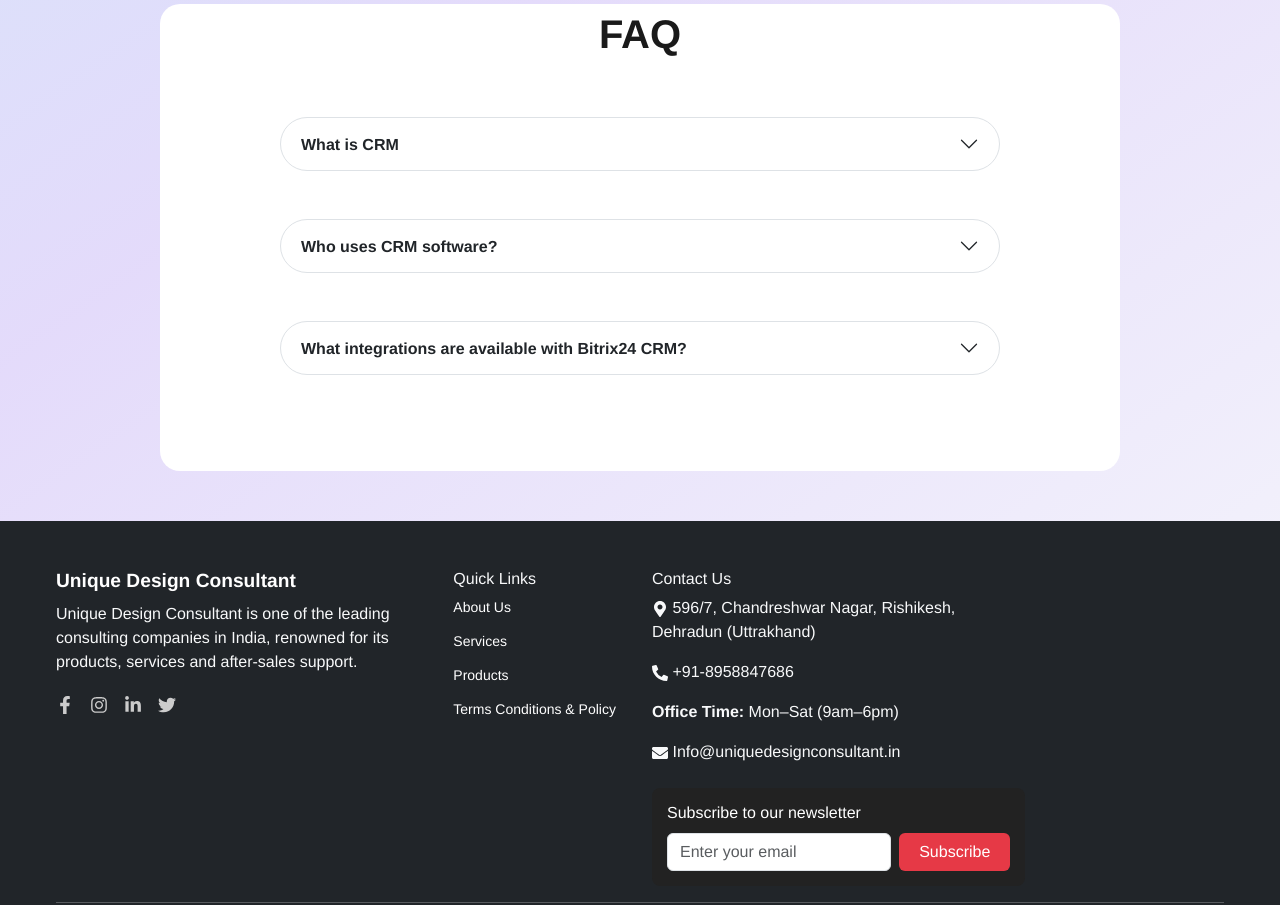
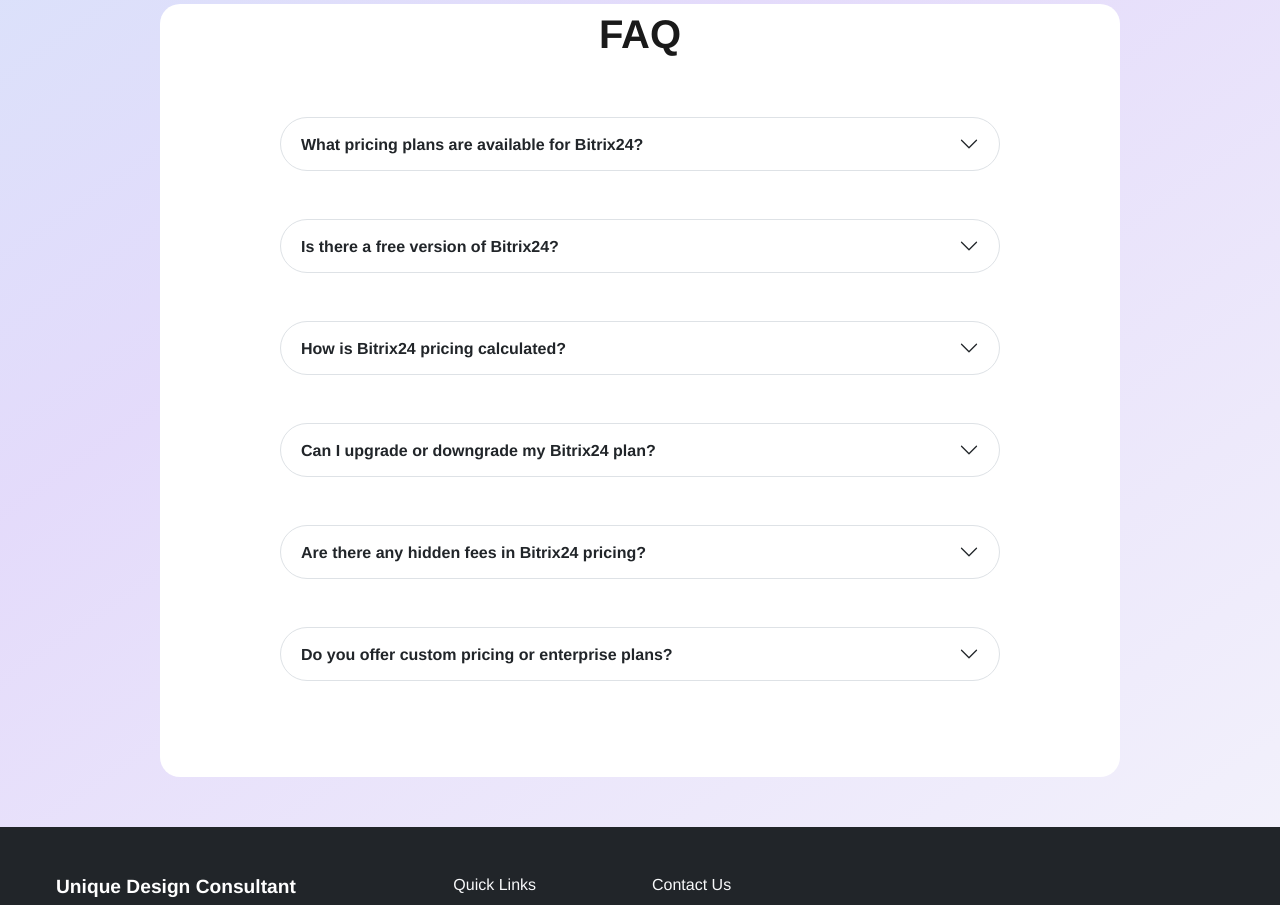
Before and after one commit to kite335/UDC_Test-Main, a React (Vite) app: page /UDC_Test-Main/pricing in a window 1280 px wide. Shown: the part 1160-2065 px from the top of the page. Built offline with nearby package versions, Linux system fonts and the light colour scheme.

Commit message:
pricing faq change

```diff
--- a/src/components/Pricing.jsx
+++ b/src/components/Pricing.jsx
@@ -102,23 +102,29 @@
 
     const pricingFAQ=[
         {
-            query: "What is CRM",
-            answer: "CRM is a Customer Relationship Management Software",
-            unique_1:"headingOne",
-            unique_2:"collapseOne"
-        },
+query:"What pricing plans are available for Bitrix24?",
+answer:"Bitrix24 offers multiple pricing plans, including Free, Basic, Standard, and Professional, designed to meet the needs of teams of different sizes and business requirements."
+},
+       {
+query:"Is there a free version of Bitrix24?",
+answer:"Yes, Bitrix24 provides a free plan with essential tools for CRM, tasks, communication, and collaboration, suitable for small teams and startups."
+},
         {
-            query: "Who uses CRM software?",
-            answer: "CRM software is used by businesses of all sizes—from small startups to large enterprises—across industries like sales, marketing, real estate, finance, customer service, and more. Sales teams, marketers, support agents, and business owners rely on CRM systems to organize contacts, track interactions, automate workflows, and improve customer relationships.",
-            unique_1:"headingTwo",
-            unique_2:"collapseTwo"
-        },
-        {
-            query: "What integrations are available with Bitrix24 CRM?",
-            answer: "Bitrix24 integrates with popular email services (Gmail, Outlook), telephony providers, messengers (WhatsApp, Facebook Messenger), e-commerce platforms, and many third-party apps via REST API and Zapier. You can synchronize calendars, contacts, and automate data flows across tools.",
-            unique_1:"headingThree",
-            unique_2:"collapseThree"
-        }
+query:"How is Bitrix24 pricing calculated?",
+answer:"Bitrix24 pricing is typically based on the number of users and the selected plan, with monthly or annual billing options available."
+},
+{
+query:"Can I upgrade or downgrade my Bitrix24 plan?",
+answer:"Yes, you can upgrade or downgrade your Bitrix24 plan at any time to match your evolving business needs."
+},
+{
+query:"Are there any hidden fees in Bitrix24 pricing?",
+answer:"No, Bitrix24 pricing is transparent, and there are no hidden charges beyond the selected plan and any optional add-on services."
+},
+{
+query:"Do you offer custom pricing or enterprise plans?",
+answer:"Yes, we offer custom pricing and enterprise-level solutions for organizations requiring advanced features, higher user limits, and tailored support."
+}
     ];
 
   return (
--- a/src/components/ProductLink.css
+++ b/src/components/ProductLink.css
@@ -1,3 +1,7 @@
+.topImg{
+    max-width:640px;
+}
+
 .cardItem{
 
 
@@ -28,6 +32,37 @@
     text-align: start;
 
 }
+.outerMarginBox{
+margin-top:100px;
+margin-bottom:100px;
+background-color:rgba(0, 0, 0, 0.05);
+border-radius:20px;
+}
+
+.innerMarginBox{
+    display:flex;
+    justify-content:center;
+    align-items:center;
+
+
+}
+
+.innerMarginBox h1{
+    margin-bottom:25px;
+}
+.innerMarginBox img{
+    max-width:340px;
+
+}
+
+
+.freeBtn{
+    background-color:#bdf300;
+    padding:13px 30px;
+    border-radius:15px;
+    font-weight:bold;
+
+}
 
 @media (max-width: 600px) {
 .cardInner{
--- a/src/components/ProductLink.jsx
+++ b/src/components/ProductLink.jsx
@@ -54,6 +54,8 @@
         p:"AI-generated ideas and texts, phone call transcription, autocompleted fields in deals, and more"
       },
     ],
+    Image:"https://www.bitrix24.in/upload/optimizer/converted/images/content_en/bxw_blocks/bxw_block_try_picture/m-right-1.png.webp?1764863685915",
+    sh:"Ready to manage your sales and clients with Bitrix24?",
   },
 
   {
@@ -71,6 +73,9 @@
         p: "Leads,deals,contacts,piplines and more",
       },
     ],
+    Image:"https://www.bitrix24.in/upload/optimizer/converted/images/content_en/bxw_blocks/bxw_block_try_picture/m-right-1.png.webp?1764863685915",
+    sh:"Ready to manage your sales and clients with Bitrix24?",
+
   },
 ];
 
@@ -79,11 +84,36 @@
     const handleProductLink=(e,navPath,sideIndex,pageIndex)=>{
         setItemId(sideIndex);
         handleDropdownStatus(e,navPath,pageIndex);
+    }
 
-
-    }
   return (
     <>
+    <section>
+   <div className='outerContainer'>
+    <div className='container'>
+      <div className='row'>
+        <div className='col-6'>
+          <div className='row g-4 mt-5' >
+            <div className='col-12 mt-5'>
+              <h1 className='mb-5'>The only business software you will ever need</h1>
+              <p className='mb-5'>Replace a multitude of services and apps with a single, AI-powered solution.</p>
+              <Link to='/about' className='freeBtn'>Start for free</Link>
+            </div>
+
+          </div>
+        </div>
+        <div className='col-6'>
+          <div className='row'>
+            <div className='col-12 mt-5'>
+              <img src='https://www.bitrix24.in/upload/optimizer/converted/images/content_en/tools/index/img-tools-main.png.webp?1764863685915' className="topImg"/>
+            </div>
+          </div>
+        </div>
+      </div>
+    </div>
+   </div>
+    </section>
+
       <section>
         {structure.map((start, sideIndex) => (
           <div className="container">
@@ -105,12 +135,24 @@
               </div>
 
                 ))}
+                <div className="outerMarginBox">
+                  <div className="innerMarginBox col-10 mx-auto">
+                   <div>
+                  <h1>{start.sh}</h1>
+                  <Link to='/about' className='freeBtn'>Start for free</Link>
+                  </div>
+                  <img src={start.Image}/>
+
+                  </div>
+
+                </div>
+
            </div>
           </div>
         ))}
       </section>
     </>
-  );
+  )
 };
 
 export default ProductLink;
```
